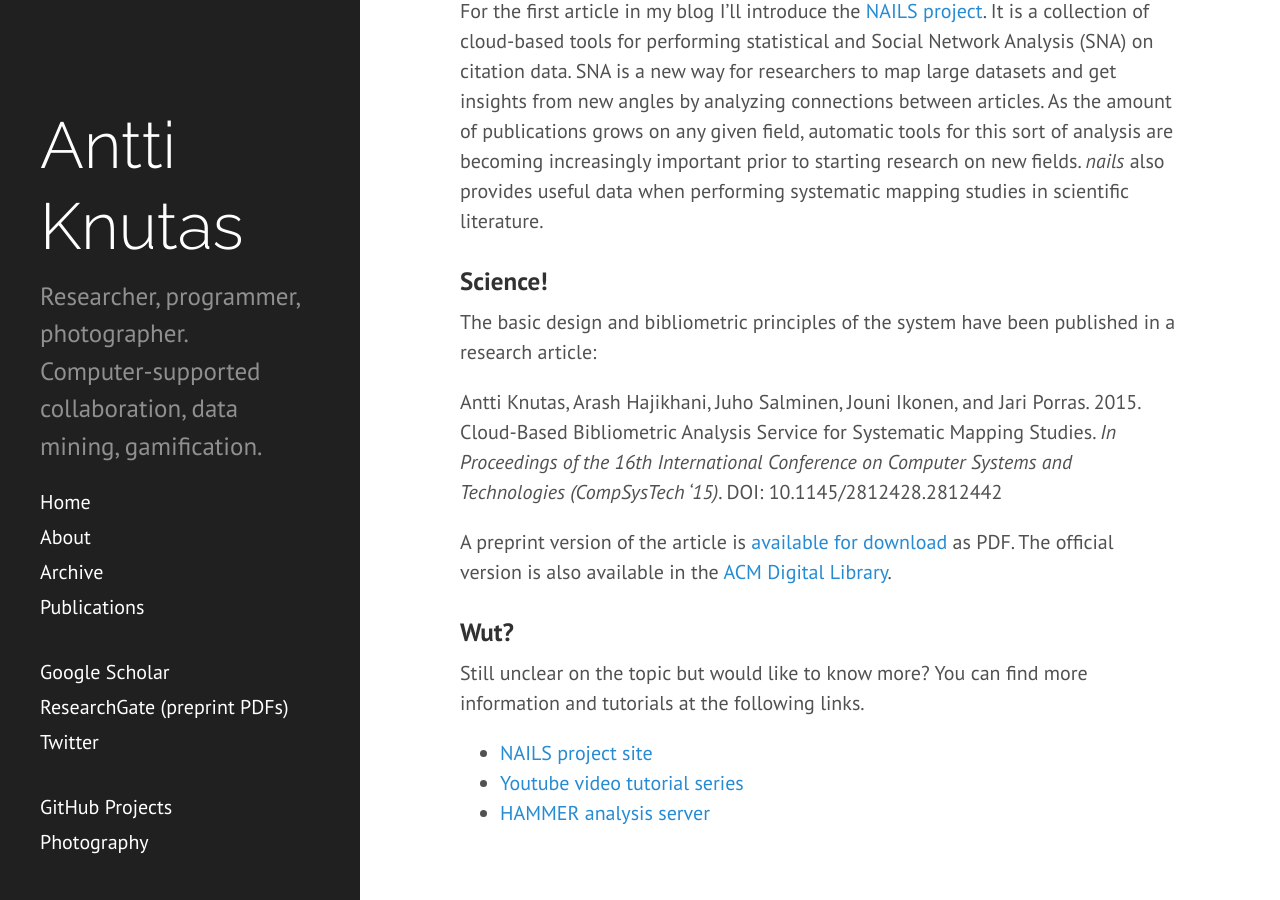
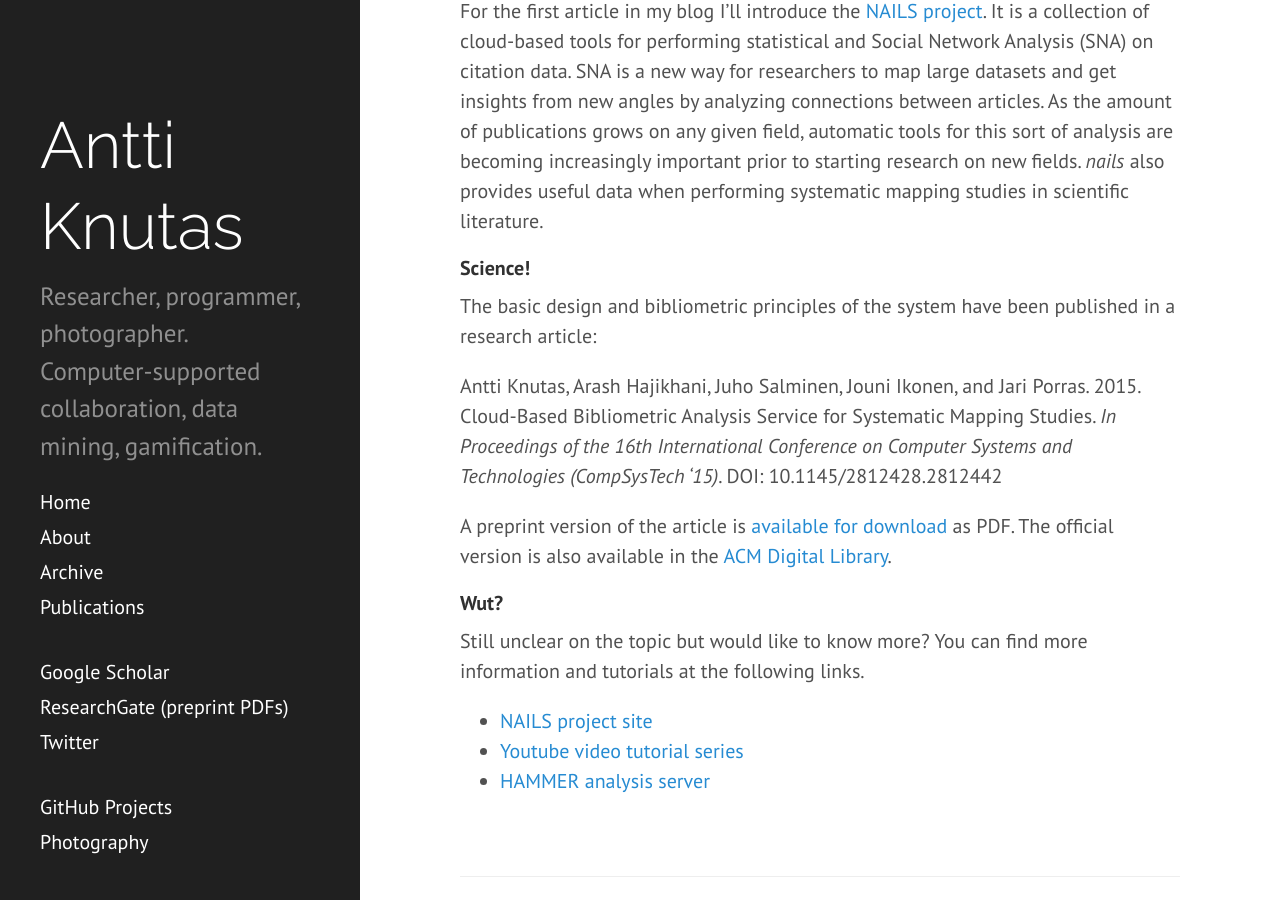
Before and after one commit to aknutas/aknutas.github.io, a Jekyll site: the page built from _posts/2016-04-12-nails-project.md, in a window 1280 px wide and 900 px high, scrolled down 451 px. Built offline with Jekyll 4.4.1, drawn with Linux system fonts in a browser that asks for light colours.

Commit message:
Fixed formatting

```diff
--- a/_posts/2016-04-12-nails-project.md
+++ b/_posts/2016-04-12-nails-project.md
@@ -23,7 +23,7 @@ ggplot(top25,
 
 For the first article in my blog I'll introduce the [NAILS project](http://nailsproject.net). It is a collection of cloud-based tools for performing statistical and Social Network Analysis (SNA) on citation data. SNA is a new way for researchers to map large datasets and get insights from new angles by analyzing connections between articles. As the amount of publications grows on any given field, automatic tools for this sort of analysis are becoming increasingly important prior to starting research on new fields. *nails* also provides useful data when performing systematic mapping studies in scientific literature.
 
-### Science!
+#### Science!
 
 The basic design and bibliometric principles of the system have been published in a research article:
 
@@ -31,7 +31,7 @@ Antti Knutas, Arash Hajikhani, Juho Salminen, Jouni Ikonen, and Jari Porras. 201
 
 A preprint version of the article is [available for download](http://www.codecamp.fi/lib/exe/fetch.php/wiki/nails-compsystech2015-preprint.pdf) as PDF. The official version is also available in the [ACM Digital Library](http://dl.acm.org/citation.cfm?doid=2812428.2812442).
 
-### Wut?
+#### Wut?
 
 Still unclear on the topic but would like to know more? You can find more information and tutorials at the following links.
 
```
